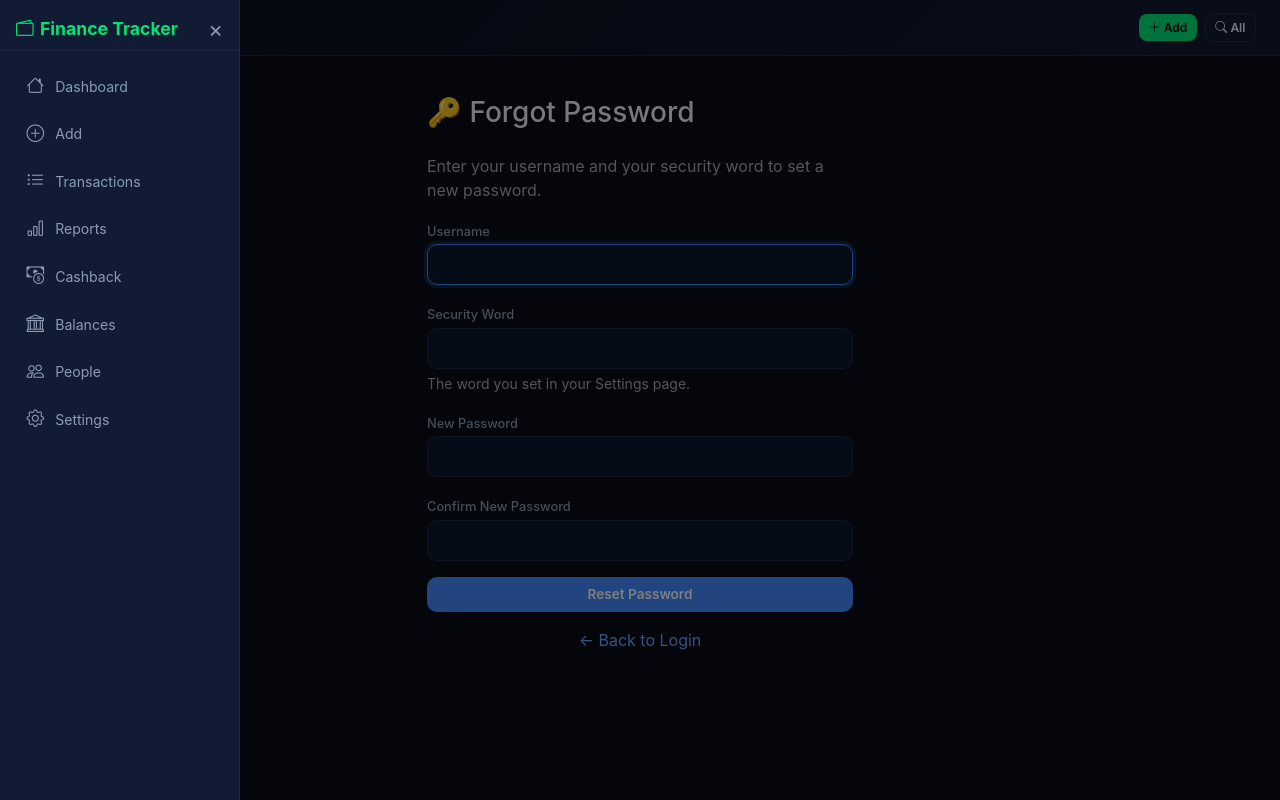
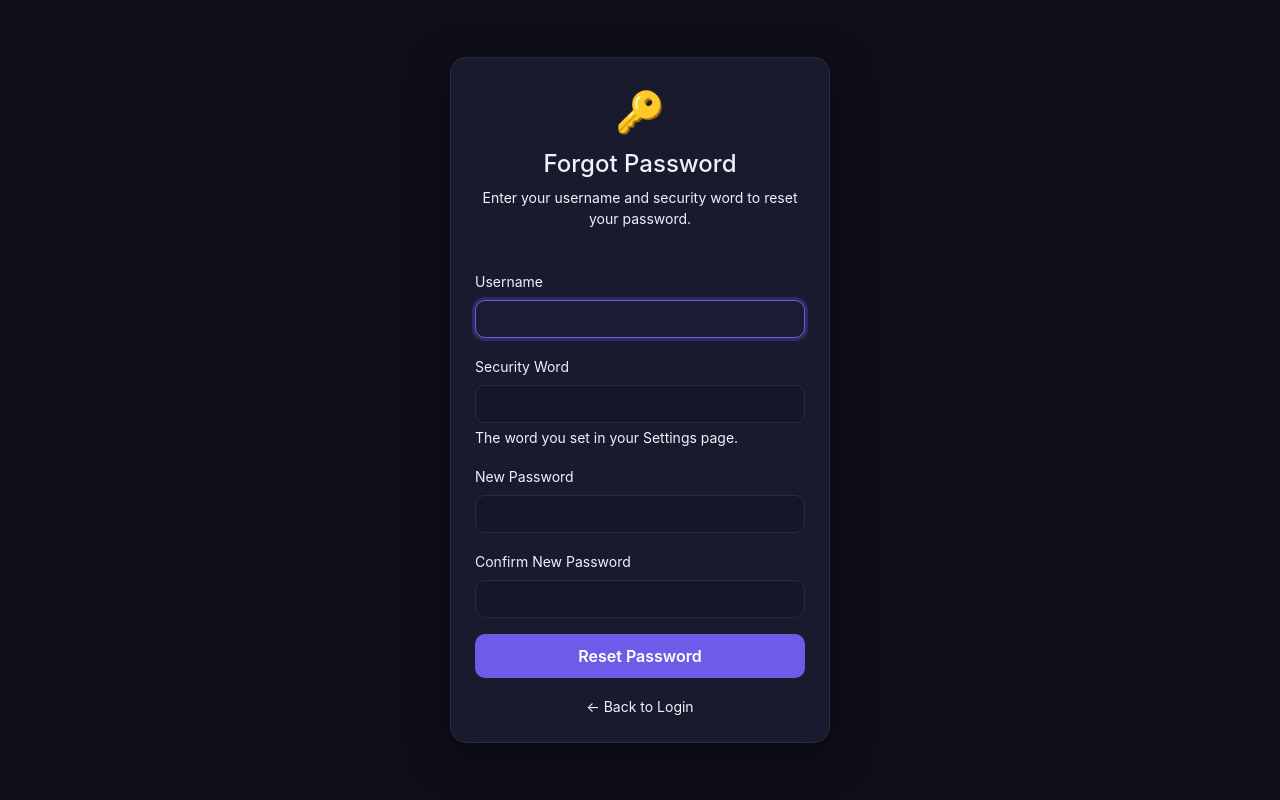
Before and after one commit to prabhatia1/finance-tracker, a Flask app: page /forgot-password in a window 1280 px wide. Run offline with Flask 3, Linux system fonts and the light colour scheme; some libraries are stand-ins or nearby versions.

Commit message:
fix: auth page text visibility, password validation, rate limits
- Forgot-password: standalone page (no nav), all text bright on dark bg
- Login/Register: universal text-color override, removed d-block from invalid-feedback
- Register: password-strength section visible (bg, border, badge colors)
- Settings: change-password uses PasswordValidator (same rules as register)
- Login rate limit: 5→15 per minute
- Password change & forgot-pw both enforce uppercase+lowercase+digit+min6
- Server auto-restart wrapper added

```diff
--- a/app.py
+++ b/app.py
@@ -464,7 +464,7 @@ def server_error(e):
 from werkzeug.security import generate_password_hash, check_password_hash
 
 @app.route("/login", methods=["GET", "POST"])
-@limiter.limit("5 per minute")
+@limiter.limit("15 per minute")
 def login():
     if request.method == "POST":
         username = sanitize(request.form.get("username", "")).lower()
@@ -1544,8 +1544,9 @@ def change_password():
         flash("New passwords don't match.", "danger")
         return redirect(url_for("settings"))
 
-    if len(new_pw) < 4:
-        flash("Password must be at least 4 characters.", "danger")
+    valid_pw, msg = PasswordValidator.validate(new_pw)
+    if not valid_pw:
+        flash(f"Password too weak: {msg}", "danger")
         return redirect(url_for("settings"))
 
     conn = get_db()
--- a/templates/forgot_password.html
+++ b/templates/forgot_password.html
@@ -1,34 +1,122 @@
-{% extends "base.html" %}
-{% block title %}Forgot Password{% endblock %}
-{% block content %}
-<div class="container py-4" style="max-width:450px;">
-  <h3 class="mb-4">🔑 Forgot Password</h3>
-  <p class="text-muted">Enter your username and your security word to set a new password.</p>
+<!DOCTYPE html>
+<html lang="en">
+<head>
+    <meta charset="UTF-8">
+    <meta name="viewport" content="width=device-width, initial-scale=1.0">
+    <title>Forgot Password — Finance Tracker</title>
+    <link href="https://cdn.jsdelivr.net/npm/bootstrap@5.3.0/dist/css/bootstrap.min.css" rel="stylesheet">
+    <link href="https://cdn.jsdelivr.net/npm/bootstrap-icons@1.11.0/font/bootstrap-icons.css" rel="stylesheet">
+    <style>
+        :root {
+            --bg-deep: #0f0f1a;
+            --bg-surface: #1a1a2e;
+            --border-card: #2a2a3e;
+            --text-primary: #eef2f8;
+            --text-secondary: #8b9bb5;
+            --accent-primary: #6c5ce7;
+            --accent-hover: #5a4bd1;
+            --accent-light: #b388ff;
+        }
+        body {
+            background: var(--bg-deep);
+            color: var(--text-primary);
+            min-height: 100vh;
+            display: flex;
+            align-items: center;
+            font-family: -apple-system, BlinkMacSystemFont, 'Segoe UI', Roboto, sans-serif;
+            margin: 0;
+        }
+        .form-label, .form-text, .text-muted, h4, p, a, .small {
+            color: var(--text-primary) !important;
+        }
+        .auth-card {
+            max-width: 420px;
+            margin: 0 auto;
+            animation: slideUp 0.4s ease-out;
+            width: 100%;
+            padding: 20px;
+        }
+        @keyframes slideUp {
+            from { opacity: 0; transform: translateY(24px); }
+            to   { opacity: 1; transform: translateY(0); }
+        }
+        .card {
+            background: var(--bg-surface);
+            border: 1px solid var(--border-card);
+            border-radius: 16px;
+            box-shadow: 0 12px 40px rgba(0,0,0,.5);
+        }
+        .form-control {
+            background: #16162a;
+            border: 1px solid #2a2a3e;
+            color: var(--text-primary);
+            border-radius: 10px;
+        }
+        .form-control:focus {
+            background: #1c1c34;
+            border-color: var(--accent-primary);
+            box-shadow: 0 0 0 3px rgba(108,92,231,.25);
+            color: var(--text-primary);
+        }
+        .btn-primary {
+            background: var(--accent-primary);
+            border: none;
+            border-radius: 10px;
+            padding: 10px;
+            font-weight: 600;
+        }
+        .btn-primary:hover { background: var(--accent-hover); }
+        .brand-icon { font-size: 2.5rem; color: var(--accent-light); }
+        a:hover { color: #d4b0ff; }
+        /* flash messages */
+        .alert { border-radius: 10px; border: none; }
+        .alert-danger  { background: #3d1a2e; color: #f8a4b0; }
+        .alert-success { background: #1a3d2e; color: #8fdfb0; }
+    </style>
+</head>
+<body>
+    <div class="auth-card">
+        <div class="card p-4">
+            <div class="text-center mb-4">
+                <div class="brand-icon mb-2">🔑</div>
+                <h4>Forgot Password</h4>
+                <p class="text-muted small">Enter your username and security word to reset your password.</p>
+            </div>
+
+            {% with messages = get_flashed_messages(with_categories=true) %}
+                {% if messages %}
+                    {% for category, message in messages %}
+                        <div class="alert alert-{{ category }} py-2 small">{{ message }}</div>
+                    {% endfor %}
+                {% endif %}
+            {% endwith %}
 
             <form method="POST">
                 <input type="hidden" name="csrf_token" value="{{ csrf_token() }}">
                 <div class="mb-3">
-      <label class="form-label">Username</label>
+                    <label class="form-label small">Username</label>
                     <input type="text" name="username" class="form-control" value="{{ username or '' }}" required autofocus>
                 </div>
                 <div class="mb-3">
-      <label class="form-label">Security Word</label>
+                    <label class="form-label small">Security Word</label>
                     <input type="text" name="security_word" class="form-control" required>
-      <div class="form-text">The word you set in your Settings page.</div>
+                    <div class="form-text small">The word you set in your Settings page.</div>
                 </div>
                 <div class="mb-3">
-      <label class="form-label">New Password</label>
+                    <label class="form-label small">New Password</label>
                     <input type="password" name="new_password" class="form-control" minlength="4" required>
                 </div>
                 <div class="mb-3">
-      <label class="form-label">Confirm New Password</label>
+                    <label class="form-label small">Confirm New Password</label>
                     <input type="password" name="confirm" class="form-control" required>
                 </div>
                 <button type="submit" class="btn btn-primary w-100">Reset Password</button>
             </form>
 
             <div class="mt-3 text-center">
-    <a href="{{ url_for('login') }}" class="text-decoration-none">← Back to Login</a>
+                <a href="{{ url_for('login') }}" class="text-decoration-none small">← Back to Login</a>
             </div>
         </div>
-{% endblock %}
+    </div>
+</body>
+</html>
--- a/templates/settings.html
+++ b/templates/settings.html
@@ -264,11 +264,12 @@
             </div>
             <div class="col-md-3">
                 <label class="form-label small">New Password</label>
-                <input type="password" class="form-control form-control-sm" name="new_password" required minlength="4">
+                <input type="password" class="form-control form-control-sm" name="new_password" required minlength="6">
+                <div class="form-text small text-muted">At least 6 characters, 1 uppercase, 1 lowercase, 1 digit</div>
             </div>
             <div class="col-md-3">
                 <label class="form-label small">Confirm New</label>
-                <input type="password" class="form-control form-control-sm" name="confirm_password" required minlength="4">
+                <input type="password" class="form-control form-control-sm" name="confirm_password" required minlength="6">
             </div>
             <div class="col-md-2">
                 <button class="btn btn-sm btn-warning w-100"><i class="bi bi-check-lg"></i> Update</button>
```
Also changed, not shown: templates/login.html (+5 -2 lines), templates/register.html (+11 -8 lines), 1 other file. Lines whose indentation alone changed are shown as unchanged.
